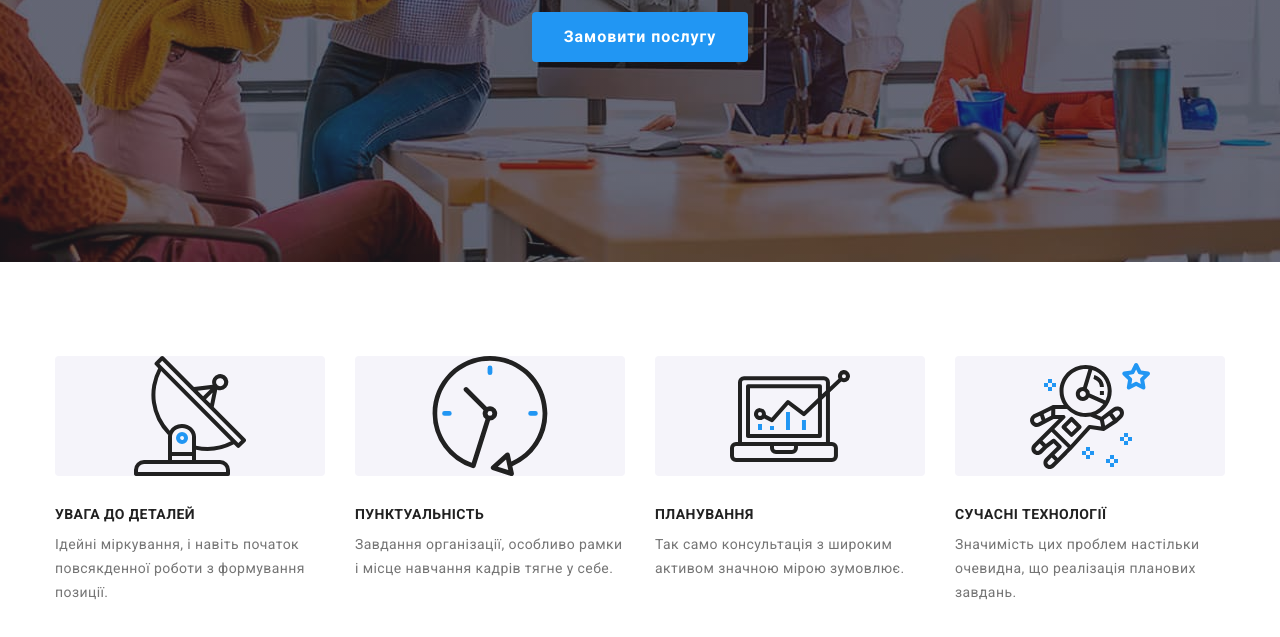
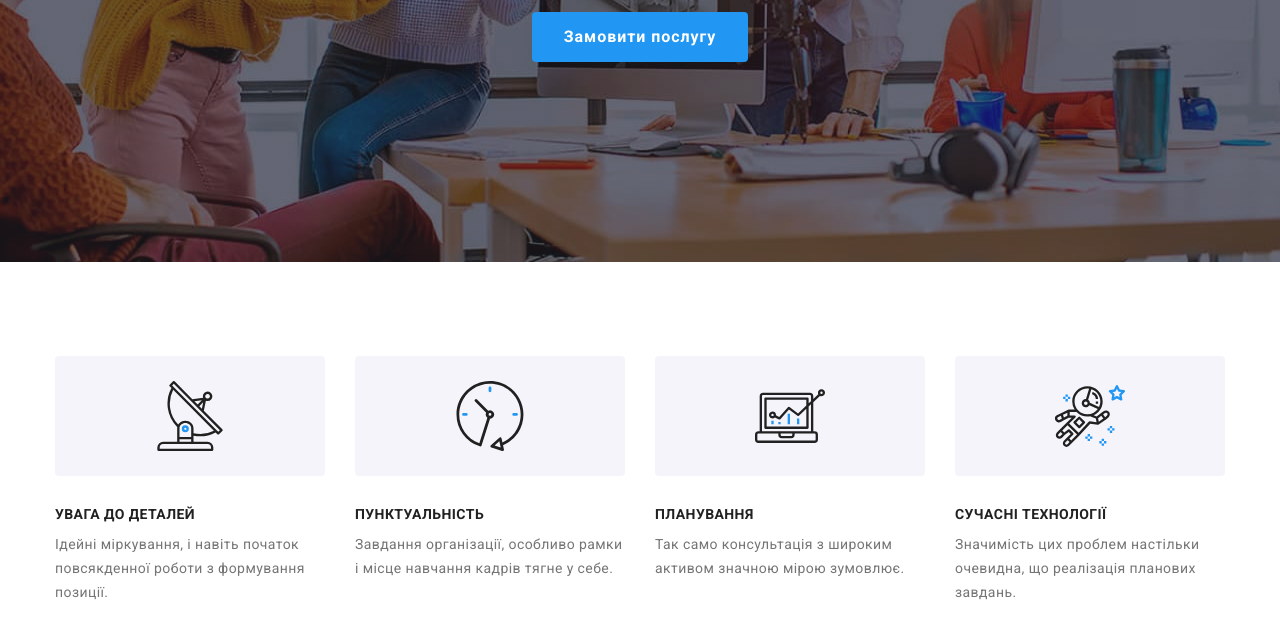
Before and after one commit to IvanShymkiv/goit-markup-hw-04, a plain HTML site: page index.html in a window 1280 px wide. Shown: the part 419-1056 px from the top of the page. Drawn offline with nearby package versions, Linux system fonts and the light colour scheme.

Commit message:
finish hw4

```diff
--- a/css/styles.css
+++ b/css/styles.css
@@ -216,16 +216,15 @@ img {
   gap: 30px;
 }
 
-.about-icon {
+.about-link {
+  display: flex;
   background-color: #f5f4fa;
   width: 270px;
   height: 120px;
-  display: flex;
   align-items: center;
   justify-content: center;
   border-radius: 4px;
   margin-bottom: 30px;
-
 
 }
 
--- a/index.html
+++ b/index.html
@@ -80,36 +80,43 @@
           <h2 class="about-title">Переваги компанії</h2>
           <ul class="list container-about">
             <li class="about-item">
-              <svg class="about-icon" width="70" height="70">
+              <a class="about-link" href="">
+                <svg class="about-icon" width="70" height="70">
                 <use href="./imeges/icons.svg#icon-antenna"></use>
               </svg>
+            </a>
               <h3 class="about-preference">Увага до деталей</h3>
               <p class="about-txt"
                 >Ідейні міркування, і навіть початок повсякденної роботи з формування позиції.</p
               >
             </li>
             <li class="about-item">
+              <a class="about-link" href="">
               <svg class="about-icon" width="70" height="70">
                 <use href="./imeges/icons.svg#icon-clock"></use>
               </svg>
+            </a>
               <h3 class="about-preference">Пунктуальність</h3>
               <p class="about-txt"
                 >Завдання організації, особливо рамки і місце навчання кадрів тягне у себе.</p
               >
             </li>
             <li class="about-item">
+              <a class="about-link" href="">
               <svg class="about-icon" width="70" height="70">
                 <use href="./imeges/icons.svg#icon-diagram"></use>
               </svg>
+            </a>
               <h3 class="about-preference">Планування</h3>
               <p class="about-txt"
-                >Так само консультація з широким активом значною мірою зумовлює.</p
-              >
+                >Так само консультація з широким активом значною мірою зумовлює.</p>
             </li>
             <li class="about-item">
+              <a class="about-link" href="">
               <svg class="about-icon" width="70" height="70">
                 <use href="./imeges/icons.svg#icon-astronaut"></use>
               </svg>
+            </a>
               <h3 class="about-preference">Сучасні технології</h3>
               <p class="about-txt"
                 >Значимість цих проблем настільки очевидна, що реалізація планових завдань.</p
```
